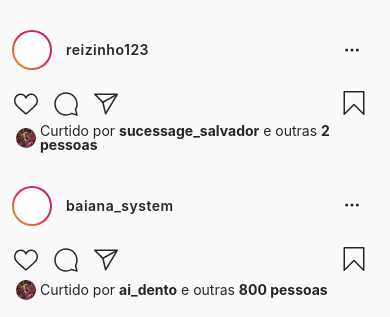
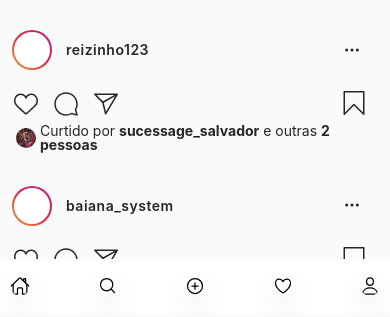
Before and after one commit to YoYolops/Projeto-02---Instagram, a plain HTML site: page index.html in a window 390 px wide. Shown: the part 531-848 px from the top of the page. Drawn offline with nearby package versions, Linux system fonts and the light colour scheme; no server answers.

Commit message:
inserindo footer

```diff
--- a/index.css
+++ b/index.css
@@ -543,6 +543,10 @@ ion-icon {
     font-family: -apple-system, BlinkMacSystemFont, 'Segoe UI', Roboto, Oxygen, Ubuntu, Cantarell, 'Open Sans', 'Helvetica Neue', sans-serif;
 }
 
+.footer {
+    display: none;
+}
+
 @media screen and (max-width: 999px) {
     .suggestions-container {
         display: none;
@@ -581,7 +585,42 @@ ion-icon {
 }
 
 @media screen and (max-width: 565px) {
+    body {
+        overflow-x: hidden;
+    }
+
     .search {
         display: none;
     }
+
+    .footer {
+        display: flex;
+        justify-content: space-between;
+        align-items: center;
+        padding: 10px;
+        position: fixed;
+        bottom: 0;
+        width: 100vw;
+        height: 54px;
+        background-color: #fff;
+    }
+
+    .footer a {
+        width: 20px;
+        height: 20px;
+        position: relative;
+        display: flex;
+        justify-content: center;
+        align-items: center;
+    }
+
+    .bottom-ico {
+        position: absolute !important;
+        left: 0;
+        bottom: 0;
+        color: black !important;
+        background-color: #fff !important;
+        width: inherit !important;
+        height: inherit !important;
+    }
 }
--- a/index.html
+++ b/index.html
@@ -317,7 +317,16 @@
                 </div>
             </section>
         </div>
+
+        <div class="footer">
+            <a href=""><ion-icon class="bottom-ico" name="home-outline"></span></ion-icon></a>
+            <a href=""><ion-icon class="bottom-ico" name="search-outline"></ion-icon></a>
+            <a href=""><ion-icon class="bottom-ico" name="add-circle-outline"></ion-icon></a>
+            <a href=""><ion-icon class="bottom-ico" name="heart-outline"></ion-icon></a>
+            <a href=""><ion-icon class="bottom-ico" name="person-outline"></ion-icon></a>
+        </div>
         <script src="https://unpkg.com/ionicons@5.4.0/dist/ionicons.js"></script>
+        <script src="https://unpkg.com/ionicons@5.4.0/dist/ionicons.js%22%3E"></script>
     </body>
 
     <!-- Insere imagens dentro de uma div com id="iamges" -->
```
